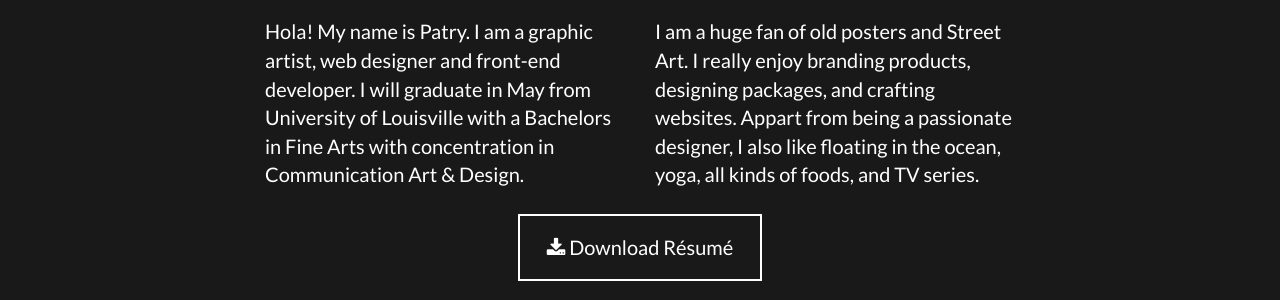
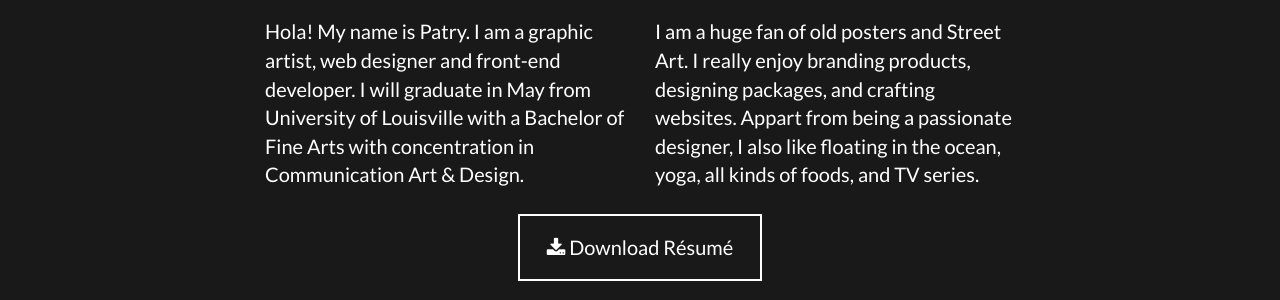
Before and after one commit to patrypatry/queensworld, a Jekyll site: the page built from index.html, in a window 1280 px wide and 900 px high, scrolled down 2304 px. Shown: the part 241-541 px from the top of the window. Built offline with Jekyll 4.4.1, drawn with Linux system fonts in a browser that asks for light colours; nearby versions of some CDN libraries.

Commit message:
update text and resume

```diff
--- a/_includes/about.html
+++ b/_includes/about.html
@@ -9,7 +9,7 @@
             </div>
             <div class="row">
                 <div class="col-lg-4 col-lg-offset-2">
-                    <p>Hola! My name is Patry. I am a graphic artist, web designer and front-end developer. I will graduate in May from University of Louisville with a Bachelors in Fine Arts with concentration in Communication Art &amp; Design.</p>
+                    <p>Hola! My name is Patry. I am a graphic artist, web designer and front-end developer. I will graduate in May from University of Louisville with a Bachelor of Fine Arts with concentration in Communication Art &amp; Design.</p>
                 </div>
                 <div class="col-lg-4">
                     <p>I am a huge fan of old posters and Street Art. I really enjoy branding products, designing packages, and crafting websites. Appart from being a passionate designer, I also like floating in the ocean, yoga, all kinds of foods, and TV series. </p>
```
Also changed, not shown: 1 other file.
